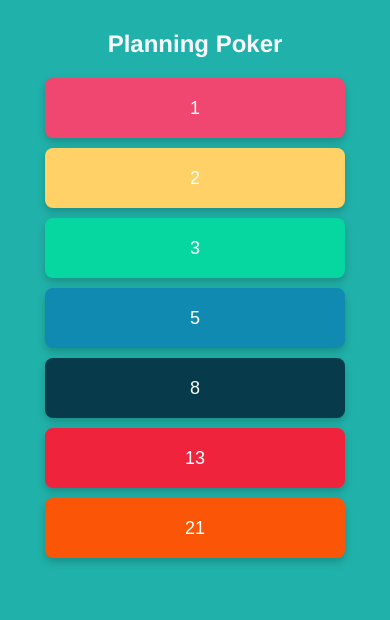
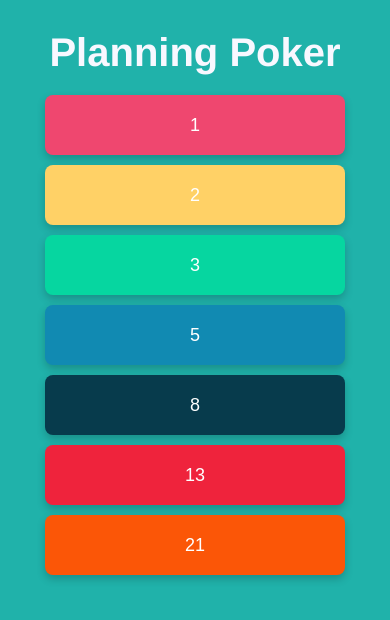
Before and after one commit to MaxwellRiess/planning-poker, a plain HTML site: page index.html in a window 390 px wide. Drawn offline with Linux system fonts and the light colour scheme.

Commit message:
increase title size on mobile

```diff
--- a/styles.css
+++ b/styles.css
@@ -22,7 +22,7 @@ body, html {
 #app-title {
     font-family: 'Helvetica', sans-serif;
     font-weight: bold;
-    font-size: 8em;
+    font-size: 4em;
     margin-bottom: 20px;
     color: ghostwhite;
 }
@@ -79,7 +79,7 @@ body, html {
     }
 
     #app-title {
-        font-size: 1.5em; /* Adjust if needed */
+        font-size: 2.5em; /* Adjust if needed */
         margin-top: 10px; /* Reduced top margin for the title */
         margin-bottom: 15px; /* Adjusted bottom margin */
     }
```
